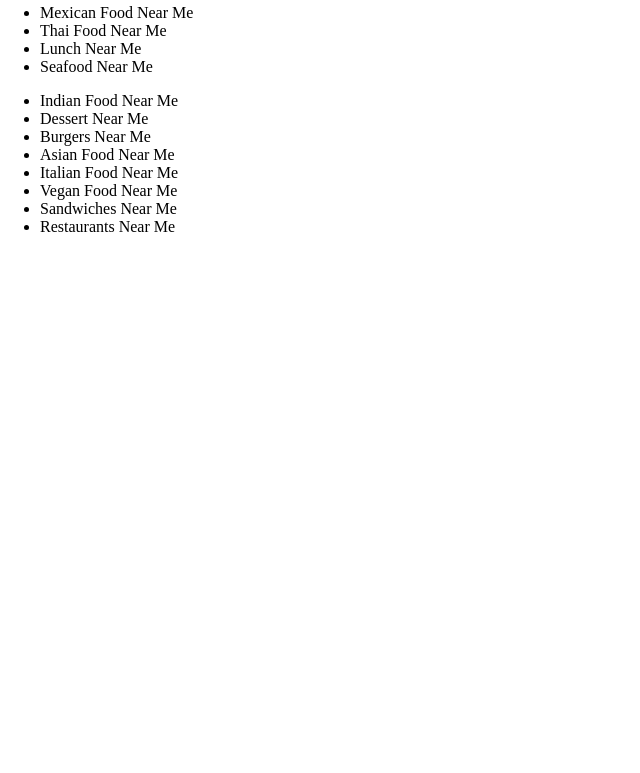
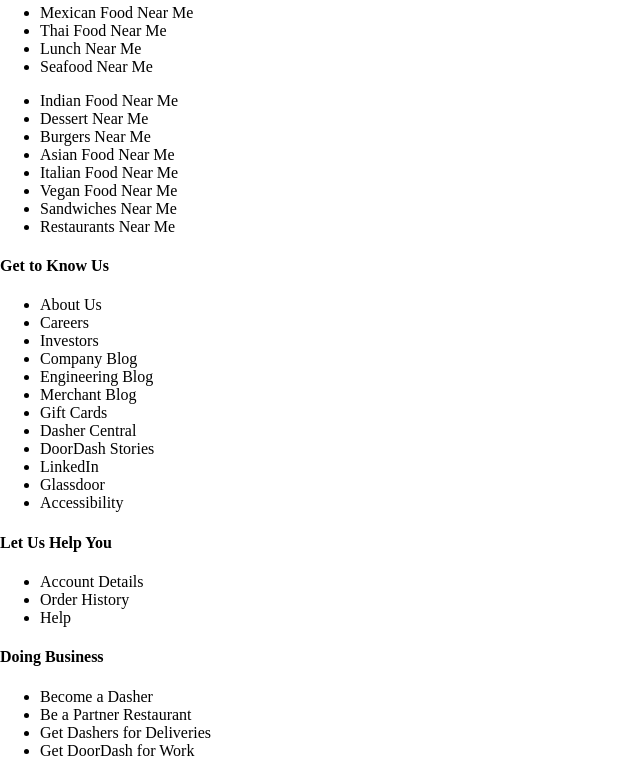
Before and after one commit to Arlenmarqs/landingpage05, a plain HTML site: page index.html in a window 1280 px wide. Shown: the part 2203-2976 px from the top of the page, without its empty margins (0-640 px from the left). Before the commit the page ends 2455 px from the top, so only its background shows below. Drawn offline with Linux system fonts and the light colour scheme.

Commit message:
footer2 deubom.html

```diff
--- a/index.html
+++ b/index.html
@@ -149,6 +149,48 @@
                     </ul>
                 </div>
             </div>
+            <div class="footer-links">
+                <div class="link-group">
+                    <h4>Get to Know Us</h4>
+                    <ul>
+                        <li>About Us</li>
+                        <li>Careers</li>
+                        <li>Investors</li>
+                        <li>Company Blog</li>
+                        <li>Engineering Blog</li>
+                        <li>Merchant Blog</li>
+                        <li>Gift Cards</li>
+                        <li>Dasher Central</li>
+                        <li>DoorDash Stories</li>
+                        <li>LinkedIn</li>
+                        <li>Glassdoor</li>
+                        <li>Accessibility</li>
+                    </ul>
+                </div>
+                <div class="link-group">
+                    <h4>Let Us Help You</h4>
+                    <ul>
+                        <li>Account Details</li>
+                        <li>Order History</li>
+                        <li>Help</li>
+                    </ul>
+                </div>
+                <div class="link-group">
+                    <h4>Doing Business</h4>
+                    <ul>
+                        <li>Become a Dasher</li>
+                        <li>Be a Partner Restaurant</li>
+                        <li>Get Dashers for Deliveries</li>
+                        <li>Get DoorDash for Work</li>
+                    </ul>
+                </div>
+                <div class="store-buttons">
+                    <img src="/assets/appstore.png" alt="App Store" />
+                    <img src="/assets/googleplay.png" alt="Google Play" />
+                </div>
+            </div>
+        </div>
+
 
 </body>
 
```
